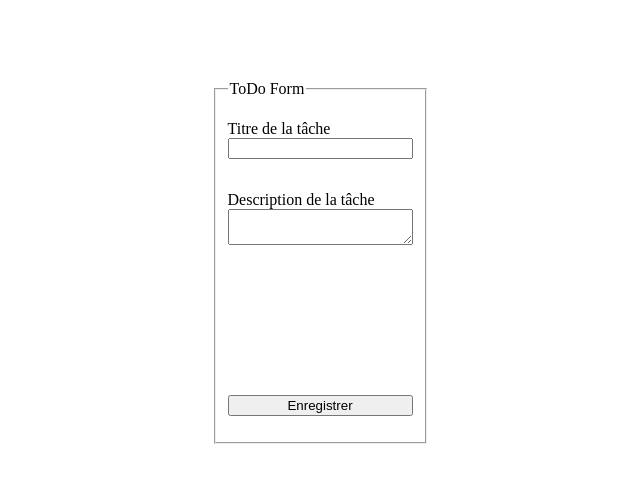
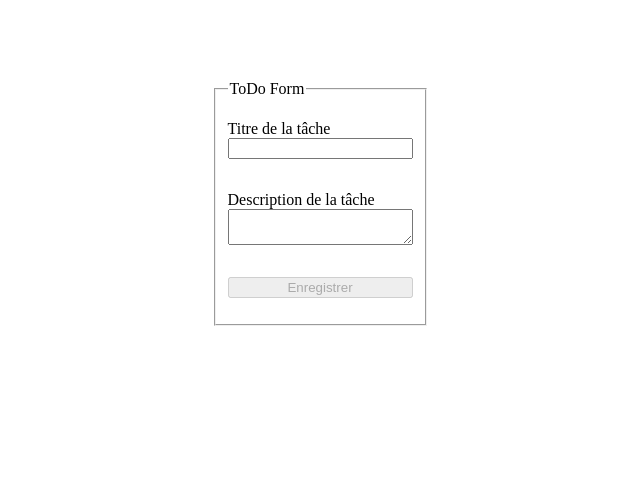
Before and after one commit to jamesattoh/todosApp-ng, an Angular app: page /todos/create in a window 1280 px wide. Shown: the top 482 px of the page, without its empty margins (320-960 px from the left). Built offline with nearby package versions, Linux system fonts and the light colour scheme.

Commit message:
use ReactiveFormsModule and implement controls

```diff
--- a/src/app/pages/todos-pages/create-todo-page/create-todo-page.component.html
+++ b/src/app/pages/todos-pages/create-todo-page/create-todo-page.component.html
@@ -2,34 +2,28 @@
 
   <fieldset>
     <legend>ToDo Form</legend>
-
-    <form class="task-form">
+    <form class="task-form" [formGroup]="todoForm"> <!-- 2e etape : cibler la balise parent de mon formulaire -->
       <div class="div__input-task">
         <label for="title-task">Titre de la tâche</label>
-        <input type="text" id="title-task" [(ngModel)]="todoTitle" [ngModelOptions]="{standalone: true}"> <!-- indiquer la variable que le ngmodel ecoute-->
+        <input type="text" id="title-task" formControlName="todoTitle"> <!-- 4e etape : le binding par le formControleName-->
       </div>
-      @if (todoTitleError) {
-        <span> {{todoTitleError}} </span>
+      @if (todoForm.controls.todoTitle.errors && todoForm.controls.todoTitle.errors['required'] && todoForm.controls.todoTitle.dirty) {
+        <span> Champ obligatoire</span>
+      }
+      @if (todoForm.controls.todoTitle.errors && todoForm.controls.todoTitle.errors['minlength'] && todoForm.controls.todoTitle.dirty) {
+        <span>Caractères minimum est de 5</span>
       }
 
       <div class="div__input-task">
         <label for="description-task">Description de la tâche</label>
-        <textarea
-          type="text"
-          id="description-task"
-          [(ngModel)]="todoDescription"
-          [ngModelOptions]="{standalone: true}"
-        ></textarea>
+        <textarea type="text" id="description-task" formControlName="todoDescription"></textarea>
+      </div>
+      @if (todoForm.controls.todoDescription.invalid && todoForm.controls.todoDescription.dirty) {
+        <span>Erreur description</span>
+      }
 
-      </div>
-
-      <pre>
-        {{todoTitle}}
-
-        {{todoDescription}}
-      </pre>
-
-      <button (click)="onSaveTask()">Enregistrer</button>
+      <!-- <pre> Todo form {{todoForm.invalid }}</pre> -->
+      <button [disabled]="todoForm.invalid" (click)="onSaveTask()">Enregistrer</button> <!-- On peut binder 95% des attributs html-->
     </form>
 
   </fieldset>
--- a/src/app/pages/todos-pages/create-todo-page/create-todo-page.component.ts
+++ b/src/app/pages/todos-pages/create-todo-page/create-todo-page.component.ts
@@ -1,30 +1,24 @@
 import { Component } from '@angular/core';
-import {FormsModule} from '@angular/forms';
+import {FormControl, FormGroup, FormsModule, ReactiveFormsModule, Validators} from '@angular/forms';
 
 @Component({
   selector: 'app-create-todo-page',
   imports: [
-    FormsModule
+    FormsModule,
+    ReactiveFormsModule, // premiere etape : importer le module
   ],
   templateUrl: './create-todo-page.component.html',
   styleUrl: './create-todo-page.component.scss'
 })
 export class CreateTodoPageComponent {
-    protected todoTitle = '';
-    protected todoDescription = '';
-    protected todoTitleError = '';
 
+  // 3e etape : la representation objet de mon formulaire
+  protected todoForm = new FormGroup({
+    todoTitle: new FormControl('', [Validators.required, Validators.minLength(5)]),
+    todoDescription: new FormControl('', [Validators.required]),
+  })
 
-    public onSaveTask(): void {
-
-      if (this.todoTitle.length === 0) {
-        this.todoTitleError = 'Title is required';
-        return;
-      } else {
-        this.todoTitleError = '';
-      }
-
-      console.log("todoTitle : ",this.todoTitle);
-      console.log("todoDescription",this.todoDescription);
-    }
+  public onSaveTask(): void {
+    console.log(this.todoForm.value);
+  }
 }
```
